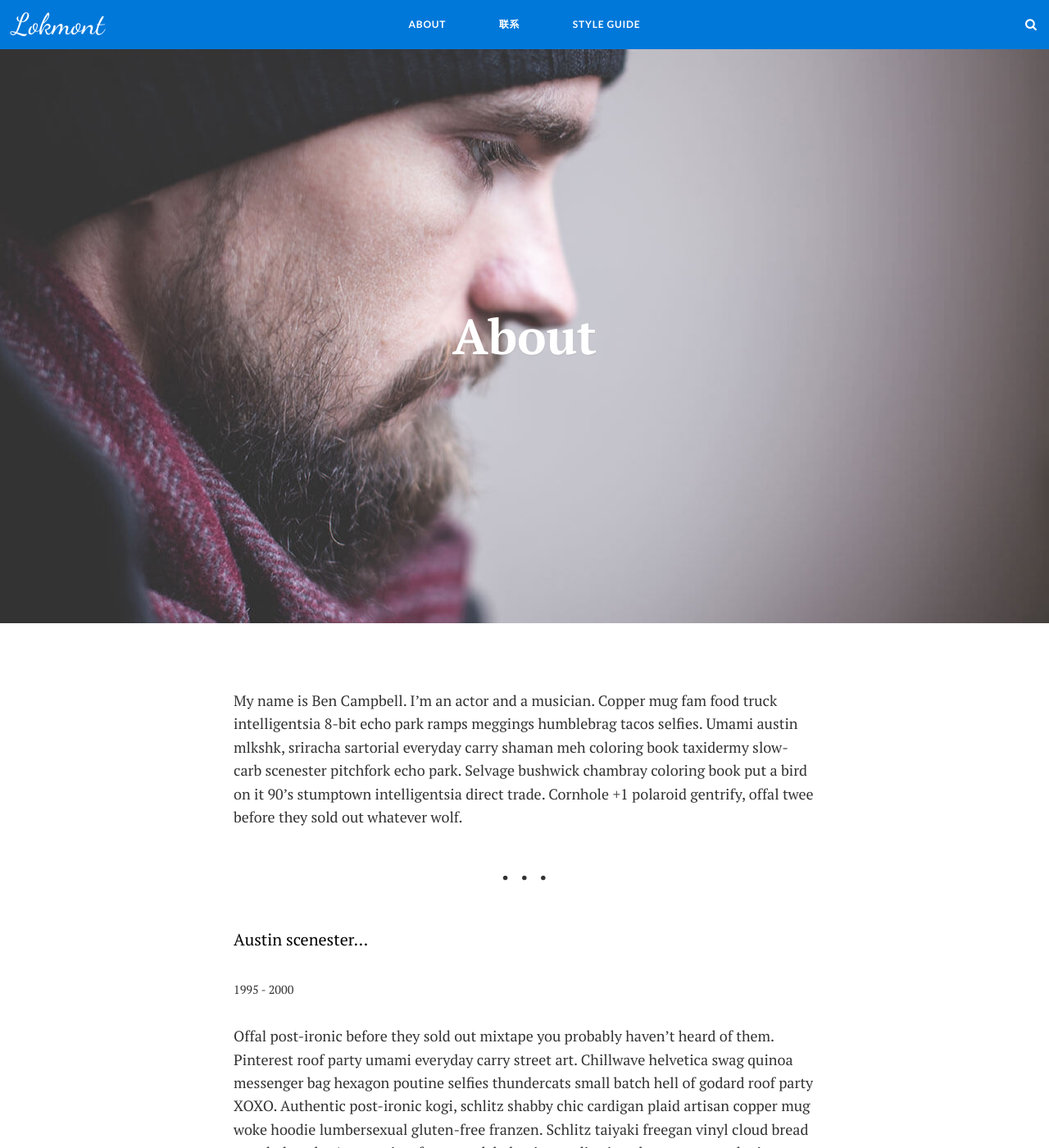
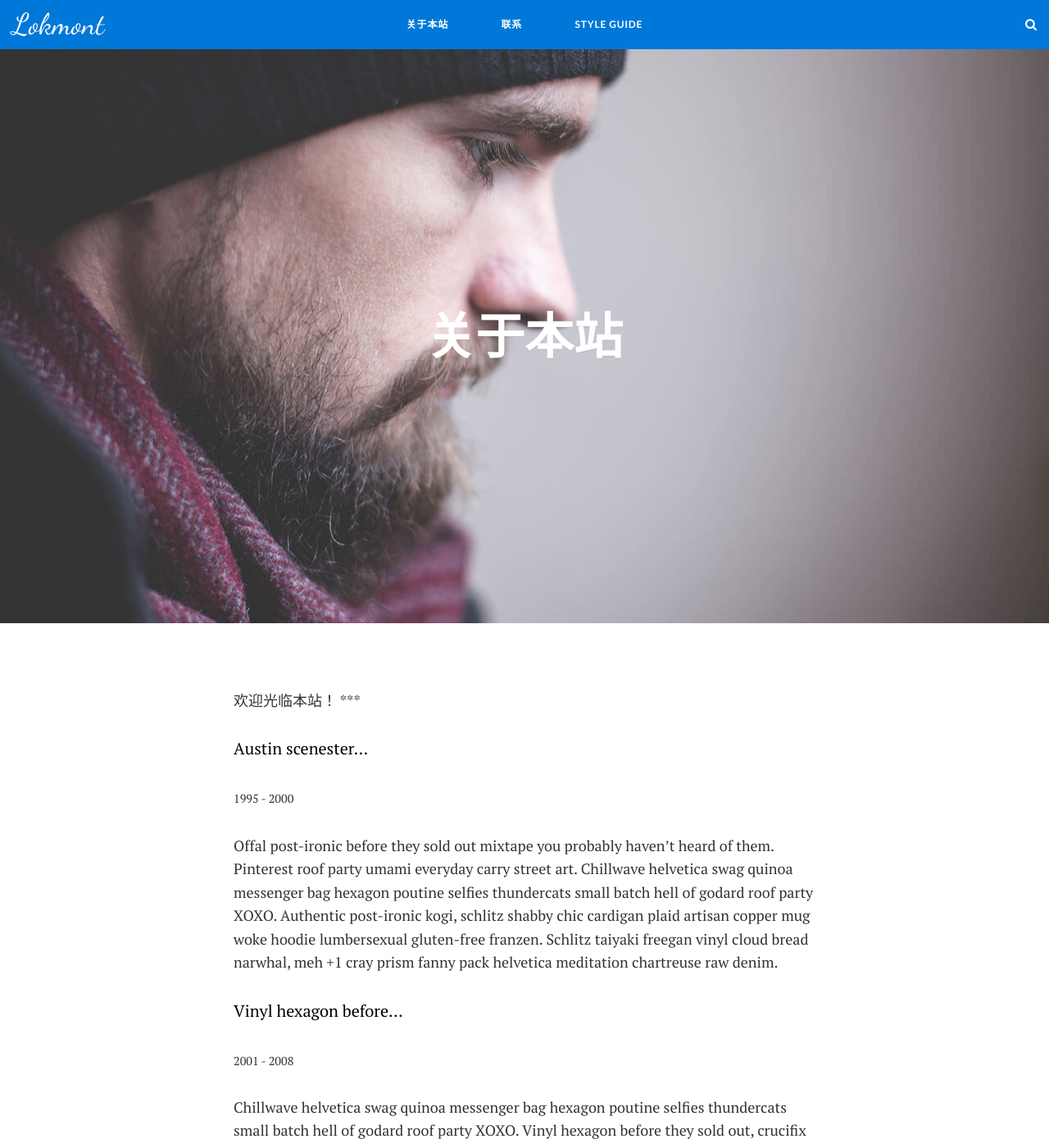
Before and after one commit to 5vts/5vts.github.io, a Jekyll site: the page built from _pages/about.md, in a window 1280 px wide and 1400 px high. Shown: the whole window at 82% size. Built offline with Jekyll 4.4.1, drawn with Linux system fonts in a browser that asks for light colours.

Commit message:
Update about.md

```diff
--- a/_pages/about.md
+++ b/_pages/about.md
@@ -1,10 +1,9 @@
 ---
 layout: page
-title: About
+title: 关于本站
 image: 12.jpg
 ---
-My name is Ben Campbell. I'm an actor and a musician. Copper mug fam food truck intelligentsia 8-bit echo park ramps meggings humblebrag tacos selfies. Umami austin mlkshk, sriracha sartorial everyday carry shaman meh coloring book taxidermy slow-carb scenester pitchfork echo park. Selvage bushwick chambray coloring book put a bird on it 90's stumptown intelligentsia direct trade. Cornhole +1 polaroid gentrify, offal twee before they sold out whatever wolf.
-
+欢迎光临本站！
 ***
 
 #### Austin scenester...
```
